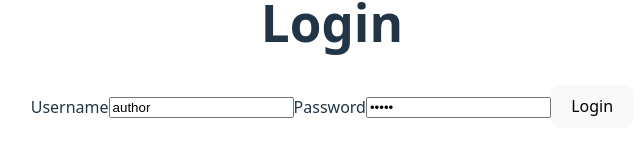
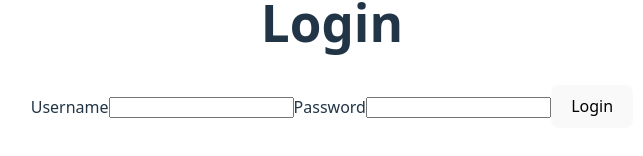
Before and after one commit to xzovy1/blog, a React (Vite) app in the folder author/: page /login in a window 1280 px wide. Shown: the part 356-512 px from the top of the page, without its empty margins (308-951 px from the left). Built offline with nearby package versions, Linux system fonts and the light colour scheme.

Commit message:
remove input values from login form

```diff
--- a/author/src/Login.jsx
+++ b/author/src/Login.jsx
@@ -30,9 +30,9 @@ function Login() {
             <h1>Login</h1>
             <form id='login-form' action={login} method='post' encType='application/x-www-form-urlencoded' navigate="true">
                 <label htmlFor="username">Username</label>
-                <input type="text" name="username" id="username" value="author" />
+                <input type="text" name="username" id="username" />
                 <label htmlFor="password">Password</label>
-                <input type="password" name="password" id="password" value="admin" />
+                <input type="password" name="password" id="password" />
                 <button>Login</button>
             </form>
         </div>
```
Also changed, not shown: 1 other file (tests, documents, lock files or other folders).
